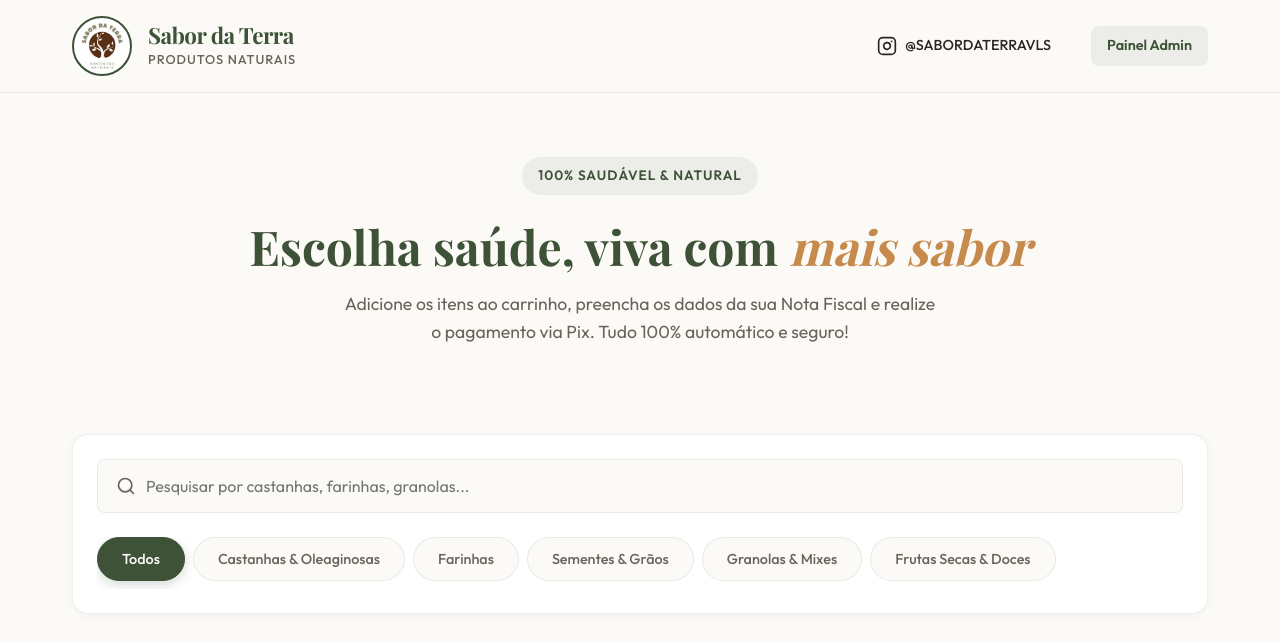
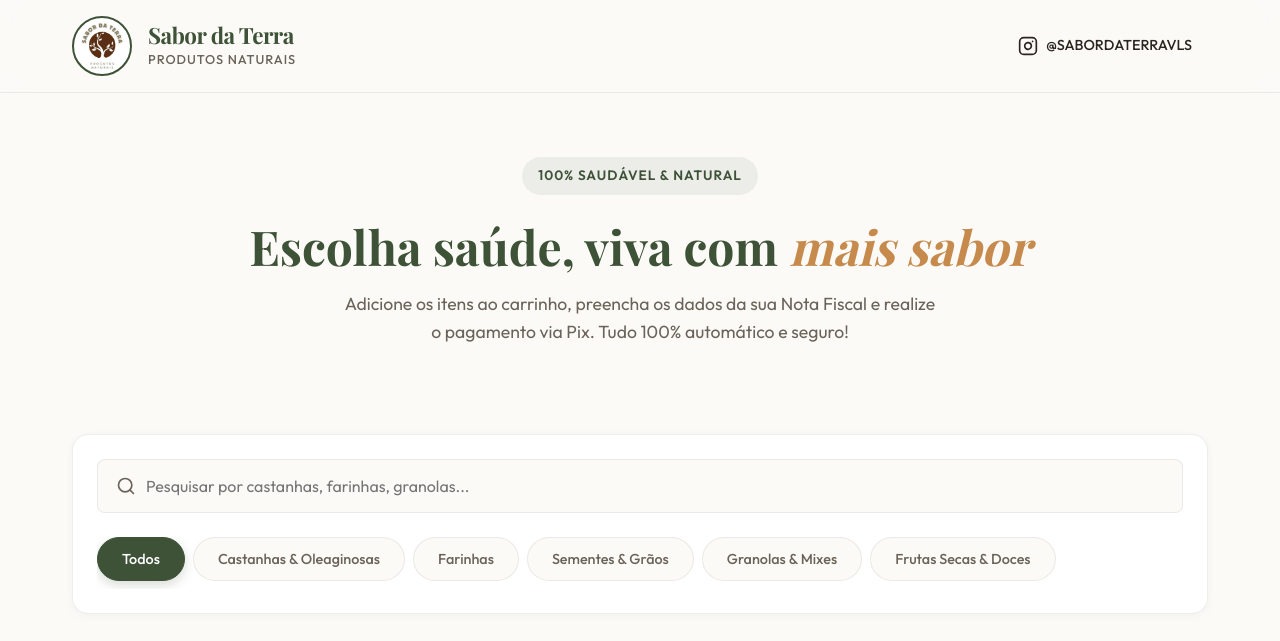
Before and after one commit to pedrodasilva1001/flavor, a website: page index.html in a window 1280 px wide. Shown: the top 641 px of the page. Drawn offline with nearby package versions, Linux system fonts and the light colour scheme; a web font is replaced by a local one.

Commit message:
Update index.html
no painel

```diff
--- a/index.html
+++ b/index.html
@@ -23,9 +23,6 @@
         <a href="https://instagram.com/SABORDATERRAVLS" target="_blank" class="contact-link" id="header-insta-link">
           <svg width="20" height="20" viewBox="0 0 24 24" fill="none" stroke="currentColor" stroke-width="2" stroke-linecap="round" stroke-linejoin="round"><rect x="2" y="2" width="20" height="20" rx="5" ry="5"></rect><path d="M16 11.37A4 4 0 1 1 12.63 8 4 4 0 0 1 16 11.37z"></path><line x1="17.5" y1="6.5" x2="17.51" y2="6.5"></line></svg>
           @SABORDATERRAVLS
-        </a>
-        <a href="/admin" target="_blank" class="contact-link admin-btn" id="header-admin-link" style="background-color: var(--primary-ultra-light); color: var(--primary);">
-          Painel Admin
         </a>
       </div>
     </div>
```
